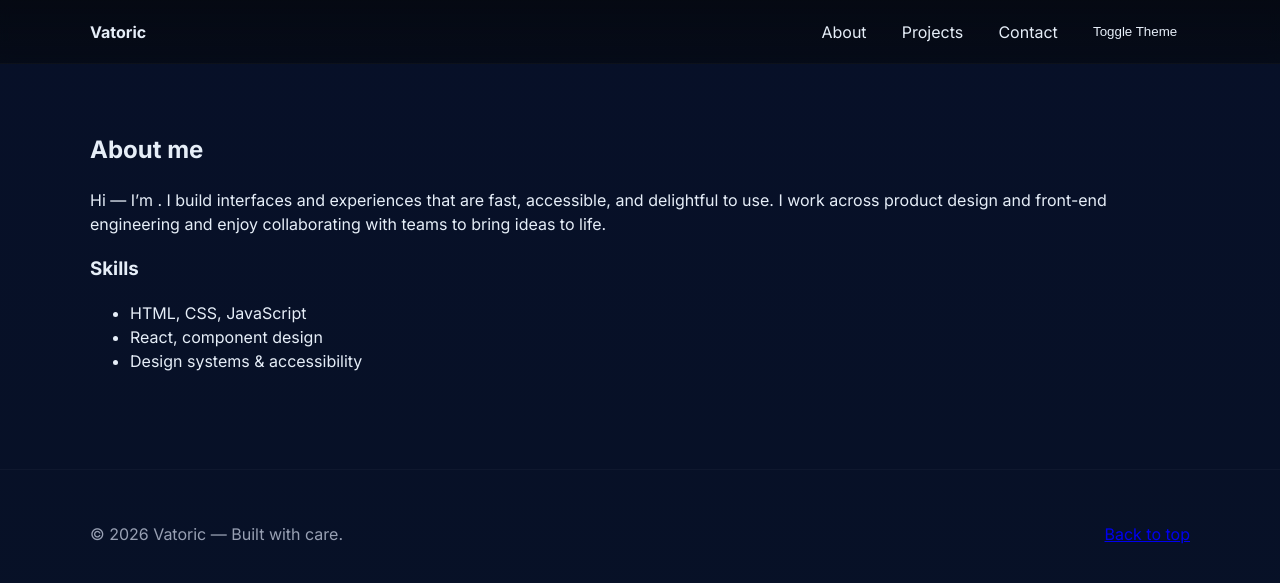
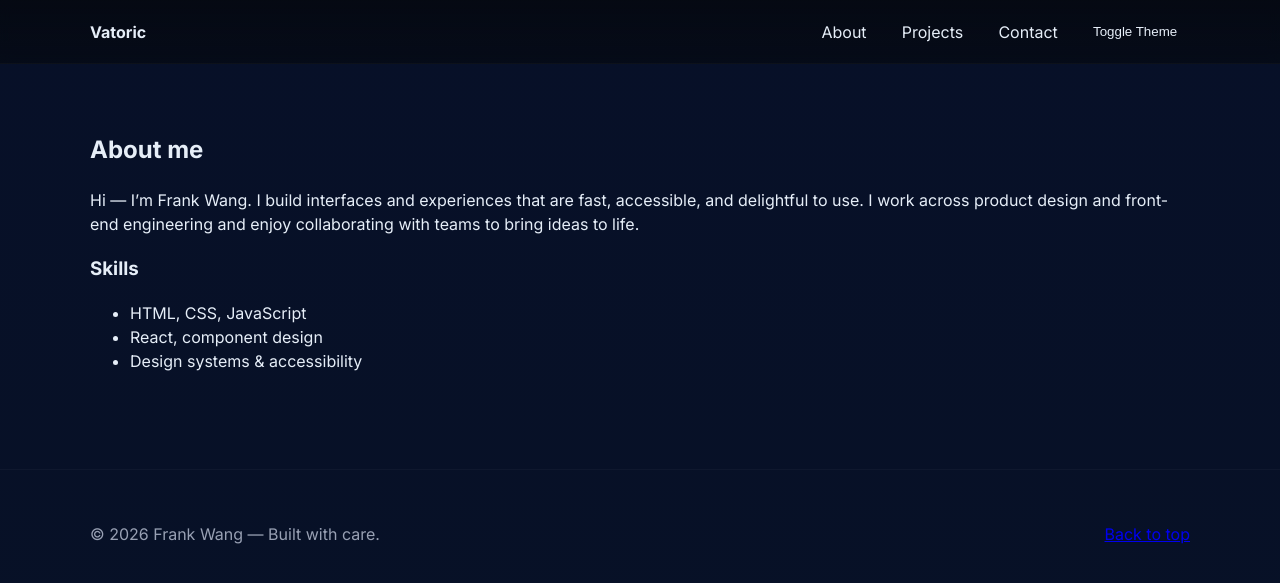
Before and after one commit to wfrank123/Vatoric, a Jekyll site: the page built from about.md, in a window 1280 px wide. Shown: the top 583 px of the page. Built offline with Jekyll 4.4.1, drawn with Linux system fonts in a browser that asks for light colours.

Commit message:
Set author to Frank Wang in Jekyll config

```diff
--- a/_config.yml
+++ b/_config.yml
@@ -1,4 +1,5 @@
 title: Vatoric
+author: "Frank Wang"
 email: frank@vatoric.com
 description: Owner
 baseurl: ""
```
